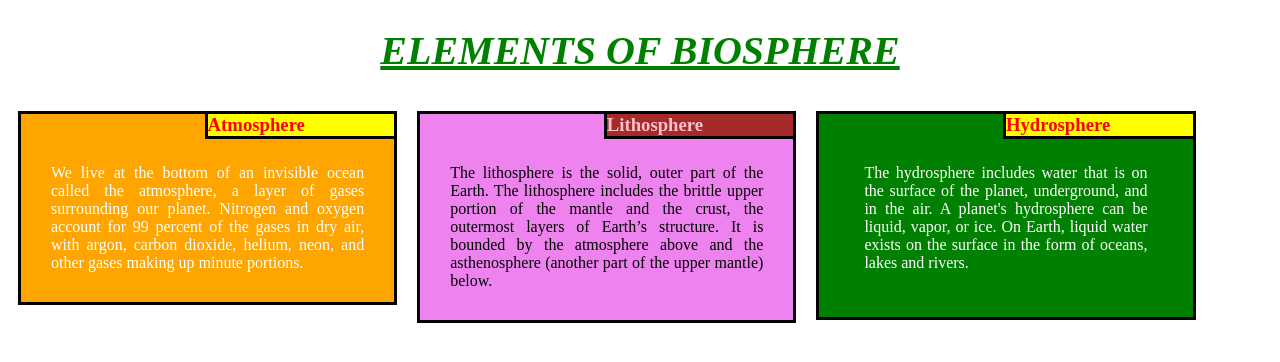
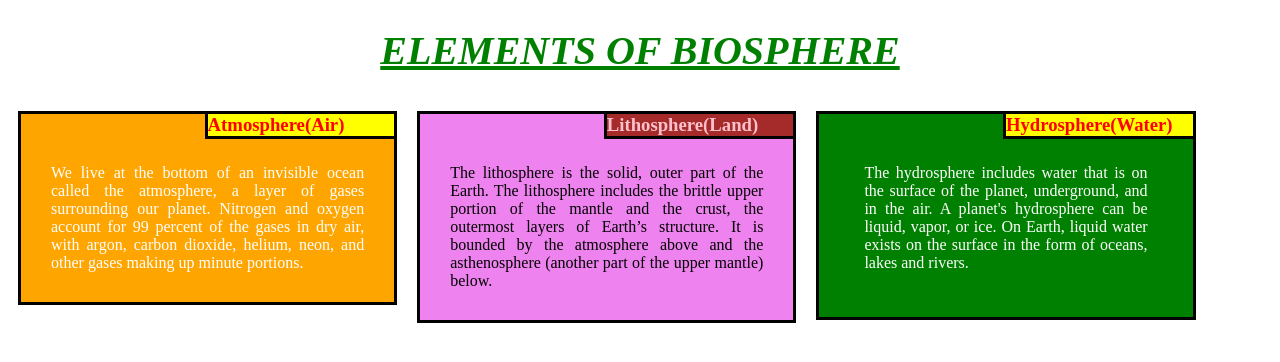
Before and after one commit to ritumenon/HTML-CSS-JAVASCRIPT, a plain HTML site: page MODULE_2/index.html in a window 1280 px wide. Drawn offline with Linux system fonts and the light colour scheme.

Commit message:
Update index.html

```diff
--- a/MODULE_2/index.html
+++ b/MODULE_2/index.html
@@ -9,15 +9,15 @@
 	<h1 class="title">ELEMENTS OF BIOSPHERE</h1>
 	<div class="table">
 		<div class="col atmos">
-			<h3 class="coltit atmos_tit">Atmosphere</h3>
+			<h3 class="coltit atmos_tit">Atmosphere(Air)</h3>
 			<p class="atmos_in">We live at the bottom of an invisible ocean called the atmosphere, a layer of gases surrounding our planet. Nitrogen and oxygen account for 99 percent of the gases in dry air, with argon, carbon dioxide, helium, neon, and other gases making up minute portions.</p>
 		</div>
 		<div class="col litho">
-			<h3 class="coltit litho_tit">Lithosphere</h3>
+			<h3 class="coltit litho_tit">Lithosphere(Land)</h3>
 			<p class="litho_in">The lithosphere is the solid, outer part of the Earth. The lithosphere includes the brittle upper portion of the mantle and the crust, the outermost layers of Earth’s structure. It is bounded by the atmosphere above and the asthenosphere (another part of the upper mantle) below.</p>
 		</div>
 		<div class="col hydro">
-			<h3 class="coltit hydro_tit">Hydrosphere</h3>
+			<h3 class="coltit hydro_tit">Hydrosphere(Water)</h3>
 			<p class="hydro_in">The hydrosphere includes water that is on the surface of the planet, underground, and in the air. A planet's hydrosphere can be liquid, vapor, or ice. On Earth, liquid water exists on the surface in the form of oceans, lakes and rivers. </p>
 		</div>
 	</div>
```
